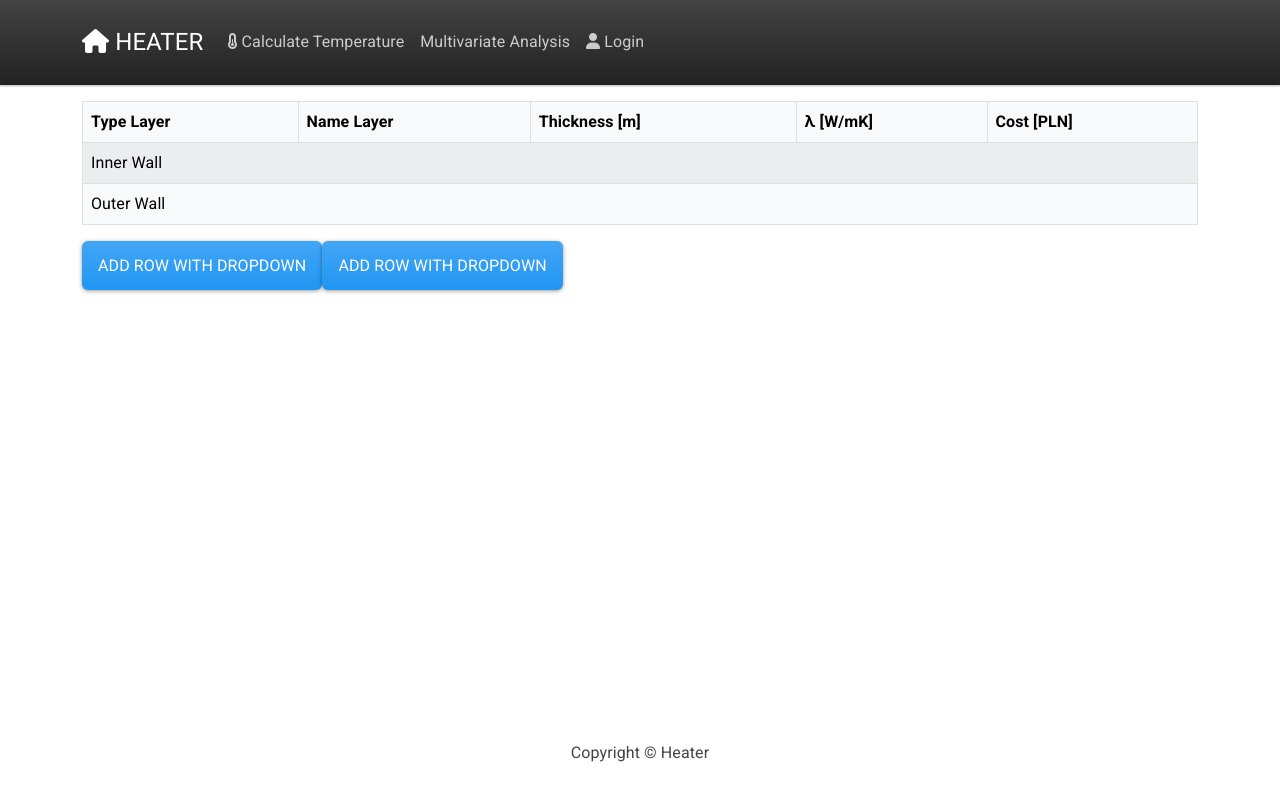
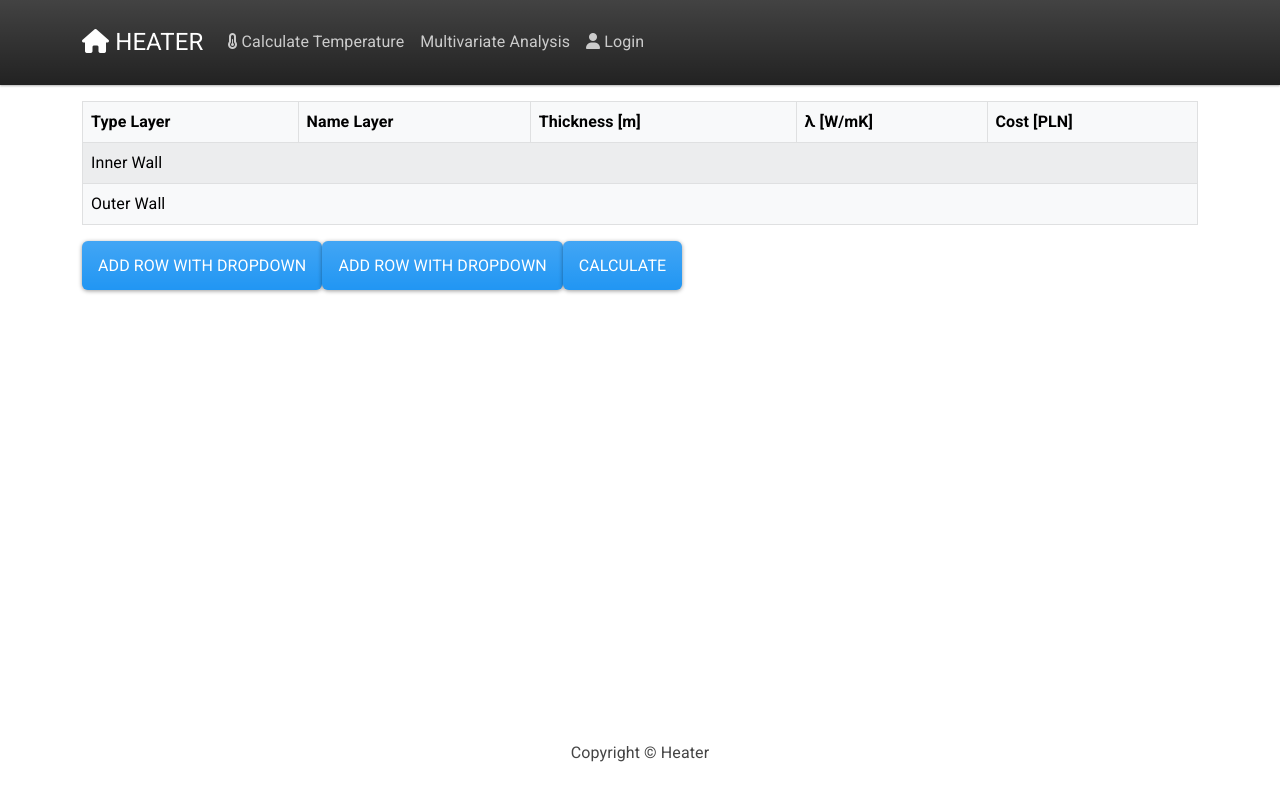
Before and after one commit to rafinder1/heat_app_react, a React (Create React App) app: page / in a window 1280 px wide. Built offline with nearby package versions, Linux system fonts and the light colour scheme.

Commit message:
create table and fetch with beckend server

```diff
--- a/package.json
+++ b/package.json
@@ -1,16 +1,18 @@
 {
   "name": "heat-frontend",
+  "proxy": "http://127.0.0.1:8000/",
   "version": "0.1.0",
   "private": true,
   "dependencies": {
     "@testing-library/jest-dom": "^5.17.0",
     "@testing-library/react": "^13.4.0",
     "@testing-library/user-event": "^13.5.0",
+    "axios": "^1.4.0",
     "bootstrap": "^5.3.1",
     "react": "^18.2.0",
     "react-bootstrap": "^2.8.0",
     "react-dom": "^18.2.0",
-    "react-scripts": "^2.1.8",
+    "react-scripts": "^5.0.1",
     "web-vitals": "^2.1.4"
   },
   "scripts": {
--- a/src/screens/CalculateTemperature.js
+++ b/src/screens/CalculateTemperature.js
@@ -4,6 +4,7 @@ import data from './data.json'; // Replace with your JSON data
 
 const CustomTable = () => {
     const [rows, setRows] = useState([]);
+    const [result, setResult] = useState([]);
 
     const handleLayerChange = (index, selectedLayer) => {
         const newRows = [...rows];
@@ -22,6 +23,66 @@ const CustomTable = () => {
 
     const addRowWithDropdown = (layer) => {
         setRows([...rows, { layer, selectedLayer: '', thickness: '', lambda: '', cost: '' }]);
+    };
+
+    const handleCalculate = async () => {
+        const requestData = {
+            data_building_partition: rows,
+            heat_information: {
+                inside_temperature: '',
+                outside_temperature: -20,
+                inside_heater_power: 80,
+                outside_heater_power: '',
+            },
+            method: 'finite_element_method',
+        };
+
+        console.log(requestData)
+        const response = await fetch('http://127.0.0.1:8000/api/calculate', {
+            method: 'POST',
+            headers: {
+                'Content-Type': 'application/json',
+            },
+            body: JSON.stringify(requestData),
+        })
+        if (response.ok) {
+            const temp = await response.json();
+            // Handle the calculated result (update UI or show a message)
+            console.log()
+            setResult(JSON.stringify(temp, null, 2))
+        }
+        // setResult(data)
+        // Prepare data to send to the API
+        // const requestData = {
+        //     data_building_partition: rows,  // Sending the rows as input data
+        //     heat_information: {/* ... */ },   // Prepare your heat information
+        //     method: 'your_method_name',      // Specify the calculation method
+        // };
+
+        // try {
+        //     const response = await fetch('/api/calculate', {
+        //         method: 'POST',
+        //         headers: {
+        //             'Content-Type': 'application/json',
+        //         },
+        //         body: JSON.stringify(requestData),
+        //     });
+
+        //     if (response.ok) {
+        //         // const result = await response.json();
+        //         // Handle the calculated result (update UI or show a message)
+        //         const result = "CALCULATE"
+        //         setResult(result)
+        //     } else {
+        //         // Handle error response
+        //         const result = "Handle error response"
+        //         setResult(result)
+        //     }
+        // } catch (error) {
+        //     // Handle fetch error
+        //     const result = "Handle fetch error"
+        //     setResult(result)
+        // }
     };
 
     const dropdownOptions = data.map(item => item.layer); // Extract layer names from data
@@ -71,6 +132,8 @@ const CustomTable = () => {
             </Table>
             <Button onClick={() => addRowWithDropdown('Inner Wall')}>Add Row with Dropdown</Button>
             <Button onClick={() => addRowWithDropdown('Outer Wall')}>Add Row with Dropdown</Button>
+            <Button onClick={handleCalculate}>Calculate</Button>
+            <div>{result}</div>
         </div>
     );
 };
```
Also changed, not shown: 1 other file (tests, documents, lock files or other folders).
